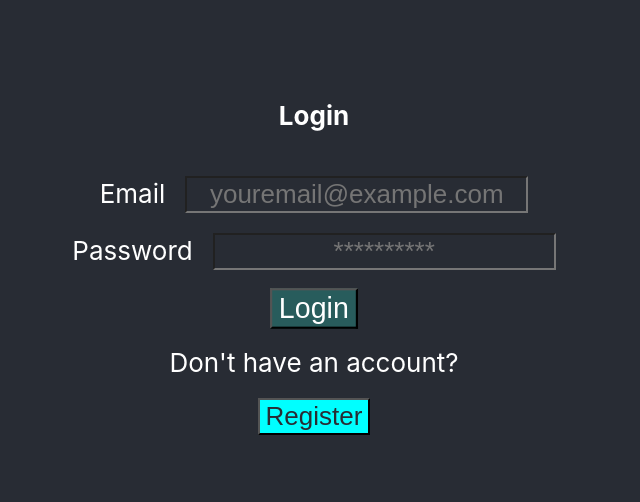
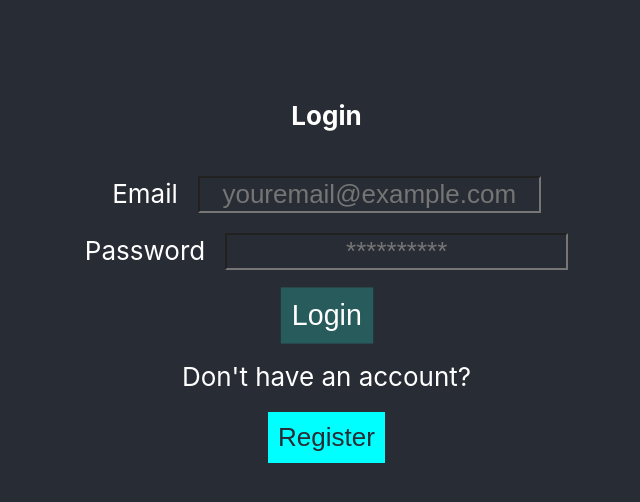
Before and after one commit to Yafet2557/Event-Planner, a React (Create React App) app in the folder frontend/: page / in a window 1280 px wide. In both pictures the pointer is over the button "Login". Shown: the top 502 px of the page, without its empty margins (326-966 px from the left). Built offline with nearby package versions, Linux system fonts and the light colour scheme.

Commit message:
fixed styling consistency.

```diff
--- a/frontend/src/index.css
+++ b/frontend/src/index.css
@@ -30,7 +30,7 @@ h2{
 
 /*---------- COMPONENTS ---------*/
 
-.navbar{
+.navbar {
   padding: 20px;
   display: flex;
   align-items: center;
@@ -39,30 +39,31 @@ h2{
   border-bottom: 1px solid #61dafb;
 }
 
-
-.navbar .links{
+.navbar .links {
   margin-left: auto;
 }
 
-.navbar a{
+.navbar a {
   margin-left: 16px;
   text-decoration: none;
   padding: 6px;
   border: 2px solid aqua;
   border-radius: 9px;
-}.navbar a:hover{
+}
+
+.navbar a:hover {
   background-color: rgb(40, 92, 92);
   cursor: pointer;
-  transition: 250ms;
+  transition: background-color 250ms ease-in-out;
 }
 
-.content{
+.content {
   max-width: 1200px;
   margin: 40px auto;
   padding: 20px;
 }
 
-.login{
+.login {
   color: #61dafb;
   flex-direction: column;
   margin-top: 20%;
@@ -70,34 +71,36 @@ h2{
   margin: auto;
 }
 
-
-.home{
-  margin-right: 60%;
+.home {
+  margin-right: 10%;
   margin-top: 10%;
 }
 
-
-button{
+button {
   background-color: aqua;
   color: #282c34;
   margin-top: 2%;
   margin-left: 130px;
-}button:hover{
+  border: none;
+  padding: 10px;
+}
+
+button:hover {
   background-color: rgb(40, 92, 92);
-  scale: 1.1;
+  transform: scale(1.1);
   cursor: pointer;
   color: white;
-  transition: 250ms;
+  transition: background-color 250ms ease-in-out, transform 250ms ease-in-out;
 }
 
-input{
+input {
   margin-top: 20px;
   margin-left: 20px;
 }
 
-.register{
+.register {
   margin-top: 100px;
-  margin-left: 25;
+  margin-left: 25px;
 }
 
 .register button {
```
